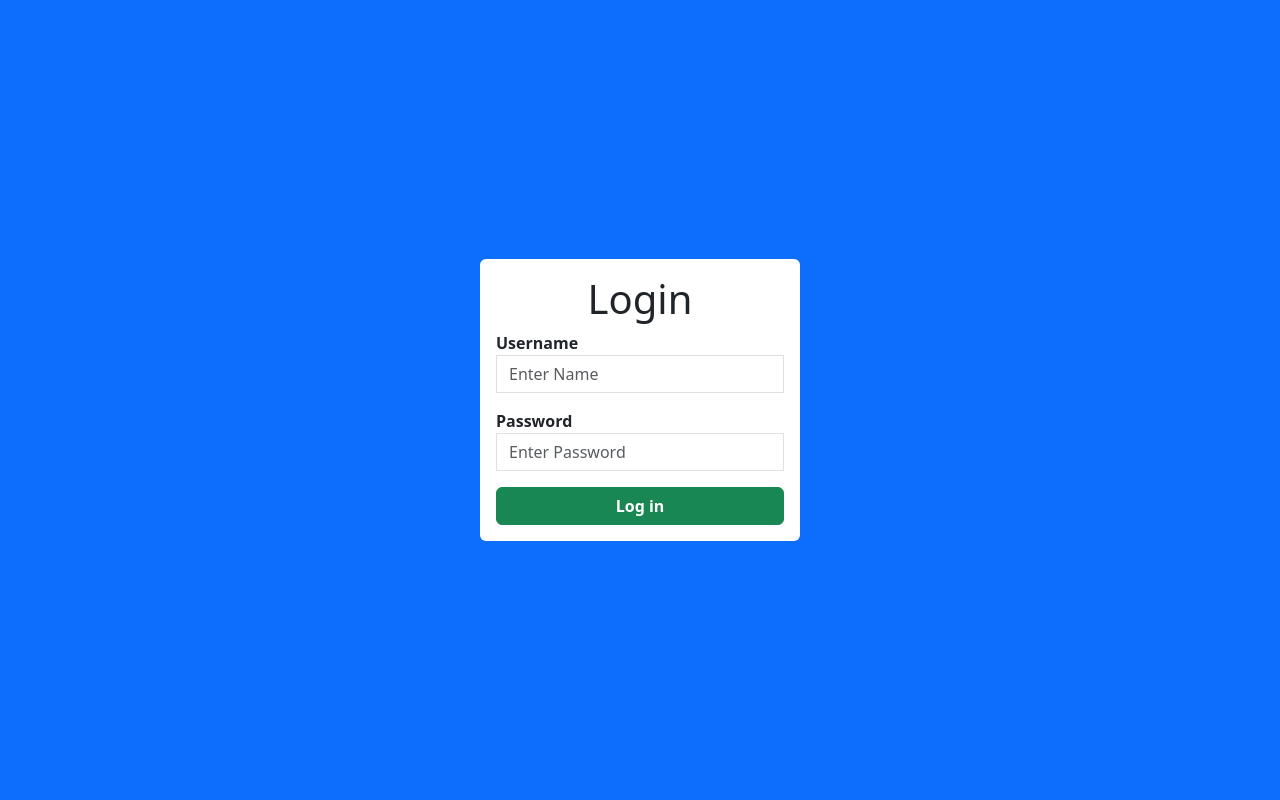
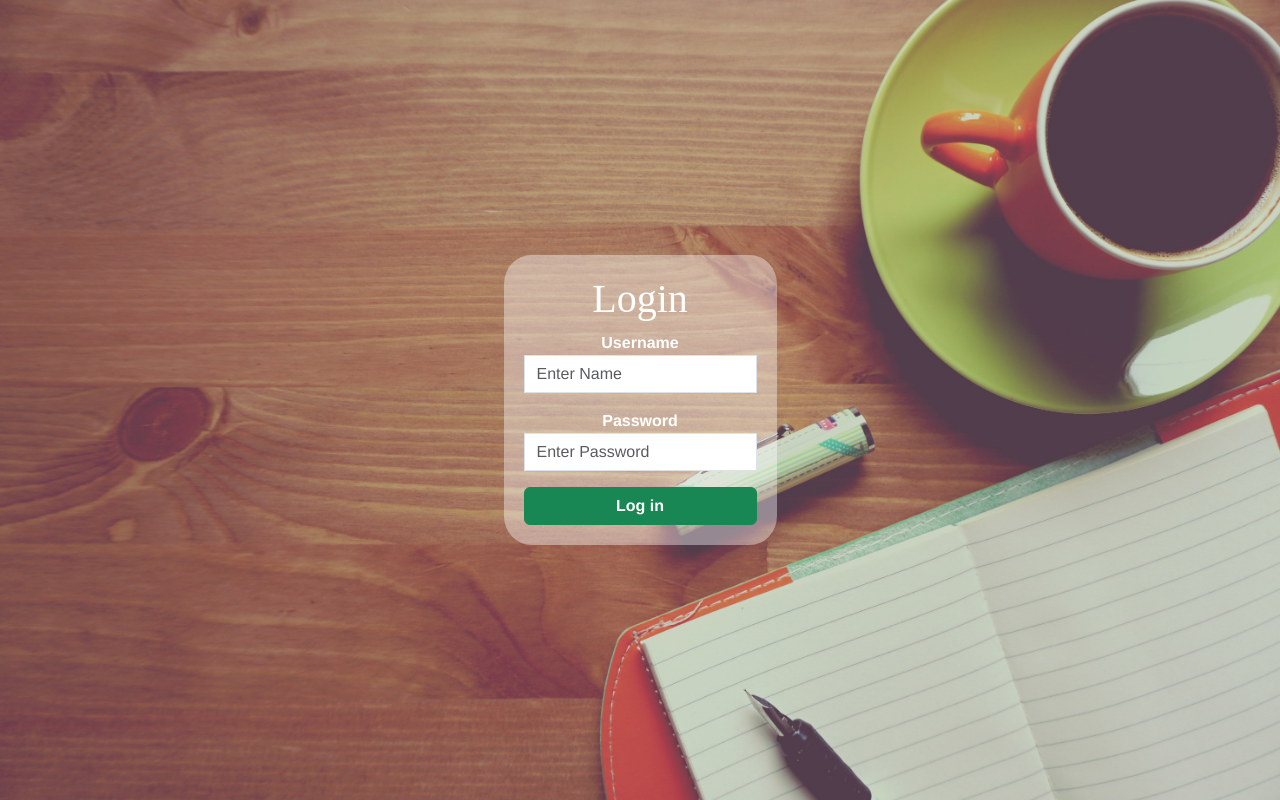
Before and after one commit to zanerosu/Conf_Paper_Sys, a React (Create React App) app in the folder frontend/: page / in a window 1280 px wide. Built offline with nearby package versions, Linux system fonts and the light colour scheme.

Commit message:
New design changes
Added new .css file and removed some bootstrap.

```diff
--- /dev/null
+++ b/frontend/src/App.css
@@ -0,0 +1,23 @@
+.App {
+    text-align: center;
+    display: flex;
+    min-height: 100vh;
+    align-items: center;
+    justify-content: center;
+    color: white;
+    background-image: url('/public/loginbackground.jpg');
+    background-size: cover;
+    font-family:'Franklin Gothic Medium', 'Arial Narrow', Arial, sans-serif
+  }
+
+  .Page-Header{
+    font-family:'Times New Roman', Times, serif;
+  }
+
+  .Login-Background{
+    display: flex;
+    flex-direction: column;
+    background-color: rgba(255, 255, 255, 0.39);
+    padding: 20px;
+    border-radius: 10%;
+  }
--- a/frontend/src/App.js
+++ b/frontend/src/App.js
@@ -1,17 +1,22 @@
 import React from 'react'
 import Login from './Login'
 import Home from './Home'
+import './App.css';
 
 import {BrowserRouter, Routes, Route} from 'react-router-dom'
 
 function App() {
   return (
+    <div className = 'App'>
     <BrowserRouter>
         <Routes>
-            <Route path = '/' element = {<Login/>}></Route>
-            <Route path = '/home' element = {<Home/>}></Route>
+
+          <Route path = '/' element = {<Login/>}></Route>
+          <Route path = '/home' element = {<Home/>}></Route>
+
         </Routes>
     </BrowserRouter>
+    </div>
   )
 }
 
--- a/frontend/src/Login.js
+++ b/frontend/src/Login.js
@@ -38,9 +38,8 @@ function Login() {
     }
 
   return (
-    <div className='d-flex justify-content-center align-items-center bg-primary vh-100'>
-        <div className='bg-white p-3 rounded w-25'>
-            <h1 className='container text-center'>Login</h1>
+    <div className='Login-Background'>
+        <h1 className='Page-Header'>Login</h1>
         <form action = "" onSubmit={handleSubmit}>
             <div className='mb-3'>
                 <label htmlfor = 'username'><strong>Username</strong></label>
@@ -60,7 +59,6 @@ function Login() {
 
         </form>
     </div>
-    </div>
   )
 }
 
```
Also changed, not shown: frontend/public/loginbackground.jpg (added). Lines whose indentation alone changed are shown as unchanged.
